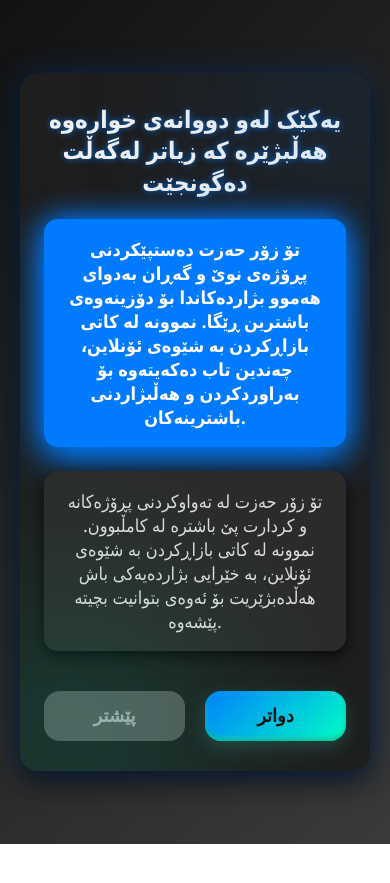
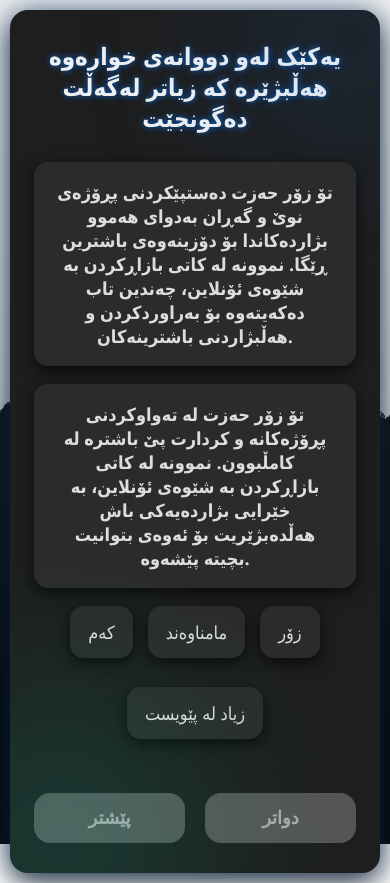
Before and after one commit to Legend999999/Mbti313, a plain HTML site: page mbti/index.html in a window 390 px wide. Both pictures are taken after a click on the element 195 px from the left and 338 px from the top of the page. Before the commit the page ends 844 px from the top, so only its background shows below. Drawn offline with Linux system fonts and the light colour scheme.

Commit message:
Add files via upload

```diff
--- a/mbti/index.html
+++ b/mbti/index.html
@@ -1,16 +1,24 @@
 <!DOCTYPE html>
 <html lang="en">
-  <link href="https://fonts.googleapis.com/css2?family=Noto+Sans+Arabic&display=swap" rel="stylesheet" />
+  <head>
+    <meta charset="UTF-8" />
+    <title>تاقیکردنەوەی MBTI</title>
+    <link href="https://fonts.googleapis.com/css2?family=Noto+Sans+Arabic&display=swap" rel="stylesheet" />
+    <link rel="stylesheet" href="style.css" />
+    <meta name="viewport" content="width=device-width, initial-scale=1.0">
 
-<head>
-  <meta charset="UTF-8" />
-  <title>تاقیکردنەوەی MBTI</title>
-  <link rel="stylesheet" href="style.css" />
-</head>
+  </head>
 <body>
   <div class="container">
     <div id="question-text"></div>
+
+    <!-- Choices -->
     <div id="choices-container"></div>
+
+    <!-- Scale buttons -->
+    <div id="scale-container"></div>
+
+    <!-- Navigation -->
     <div class="navigation">
       <button id="prev-btn">پێشتر</button>
       <button id="next-btn">دواتر</button>
--- a/mbti/questions.js
+++ b/mbti/questions.js
@@ -7,7 +7,10 @@ const mbtiQuestions = [
 
       "تۆ زۆر حەزت لە تەواوکردنی پڕۆژەکانە و کردارت پێ باشترە لە کامڵبوون. نموونە لە کاتی بازاڕکردن بە شێوەی ئۆنلاین، بە خێرایی بژاردەیەکی باش هەڵدەبژێریت بۆ ئەوەی بتوانیت بچیتە پێشەوە."
     ],
-    functions: ["Ti", "Te"]
+functions: [
+  { name: "Ti", scale: [0, 1, 2, 3] },  // low → super high
+  { name: "Te", scale: [0, 1, 2, 3] }
+]
   },
 
 
@@ -19,7 +22,10 @@ const mbtiQuestions = [
       "بیرۆکەکانت بۆ دواتر پاشەکەوت دەکەیت و حەز دەکەیت بزانیت شتەکان چۆن کاردەکەن. نموونە بۆ ڕووداوێک، بیرۆکە و ئەزموونەکانی ڕابردوو بەکاردەهێنیت بۆ ئەوەی باشتر بێت.",
 "تۆ باشیت لە پلاندانان و مامەڵەکردن لەگەڵ کێشەکان. نموونە لە تیمی بۆنەیەکدا، تۆ بەرپرسیارێتی بڕیاردان لەسەر بابەتەکە دەگریتە ئەستۆ، تەنانەت ئەگەر هەندێک کەسیش دڵتەنگ بکات."
     ],
-    functions: ["Ti", "Te"]
+functions: [
+  { name: "Ti", scale: [0, 1, 2, 3] },  // low → super high
+  { name: "Te", scale: [0, 1, 2, 3] }
+]
   },
 
 
@@ -32,7 +38,10 @@ const mbtiQuestions = [
       "تۆ حەز دەکەیت کۆنتڕۆڵککەر بیت و ناتەوێت زۆر بۆچوون خاوت بکاتەوە. نموونە: کاتێک کات لە پرۆژەیەکی گروپیدا شتێک کەم بوو، بڕیاری خێرا ئەدەیت بۆ ئەوەی لە کاتی خۆیدا تەواوی بکەیت.",
       "چێژ لە دۆزینەوەی جیاوازییەکان و ڕیزکردنی شتەکان بە شێوەیەک وەردەگریت. نموونە تۆ حەزت لە تاقیکردنەوەی تام و چێژە قاوە یان شەراب و گروپکردنیان بەپێی تایبەتمەندییە هاوبەشەکانیان."
     ],
-    functions: ["Ti", "Te"]
+  functions: [
+  { name: "Ti", scale: [0, 1, 2, 3] },  // low → super high
+  { name: "Te", scale: [0, 1, 2, 3] }
+]
   },
 
 
@@ -47,7 +56,10 @@ const mbtiQuestions = [
 
       "تۆ ئەنجامێکت دەوێت کە بە باشی کار بکات بەبێ ئەوەی سەرنجت لەسەر هەموو وردەکارییەکان بێت. نموونە کاتێک هاوکارێک ڕاپۆرتێکت پێدەدات، زۆرترین گرنگی بە ئەنجامی کۆتاییەکان و ئەگەر چیرۆکێکی دروست بگێڕنەوە."
     ],
-    functions: ["Ti", "Te"]
+functions: [
+  { name: "Ti", scale: [0, 1, 2, 3] },  // low → super high
+  { name: "Te", scale: [0, 1, 2, 3] }
+]
   },
 
 
@@ -61,7 +73,10 @@ const mbtiQuestions = [
 
       "تۆ شتێکت دەوێت کە بە باشی کار بکات و سەرنجت لەسەر ئەنجامەکە بێت نەک هەموو هەنگاوەکان. نموونە کاتێک هاوکارێک ڕاپۆرتێکت پێدەدات، بە شێوەیەکی سەرەکی پشکنین دەکەیت کە ئایا ژمارەکان ئەو چیرۆکە دەگێڕنەوە کە تۆ دەتەوێت."
     ],
-    functions: ["Ti", "Te"]
+functions: [
+  { name: "Ti", scale: [0, 1, 2, 3] },  // low → super high
+  { name: "Te", scale: [0, 1, 2, 3] }
+]
   },
 
 
@@ -73,7 +88,10 @@ const mbtiQuestions = [
       "تۆ بڕیار دەدەیت کە چی ڕاستە یان هەڵەیە بە پشتبەستن بە هەست و بەهاکانی خۆت، نەک ئەوەی زۆربەی خەڵک بیری لێدەکەنەوە.  \n نموونە: تۆ لەبری یاساکانی کۆمەڵگا یاساکانی خۆت جێبەجێ دەکەیت.",
       "تۆ بە یاساکانی کۆمەڵگا حوکم لەسەر ڕاست و هەڵە ئەکەیت.\n  نموونە تێبینی دەکەیت کاتێک کەسێک ڕەوشت یان ئاداب دەشکێنێت، تەنانەت ئەگەر لەگەڵ هەموو یاساکاندا هاوڕا نەبیت."
     ],
-    functions: ["Fi", "Fe"]
+functions: [
+  { name: "Fi", scale: [0, 1, 2, 3] },  // low → super high
+  { name: "Fe", scale: [0, 1, 2, 3] }
+]
   },
 
 
@@ -84,7 +102,10 @@ const mbtiQuestions = [
       "تۆ نرخی ڕاستگۆیی لا گرنگە و ڕقت لە هەر شتێکی ساختەیە. \n نموونە تۆ تێناگەیت بۆچی مرۆڤەکان ئەخلاقەکانیان دەگۆڕن، وەک درۆکردن تەنها بۆ ئەوەی وا لە کەسێک بکات هەست بە باشتربوون بکات.",
       "تۆ گرنگی بە هەستی کەسانی تر دەدەیت و هەوڵدەدەیت ئاسوودەیان بکەیت.\n  نموونە تۆ لەبارەی خۆتەوە کراوەیت و هەندێک جار ڕەفتارەکانت دەگۆڕیت بۆ ئەوەی یارمەتی گروپەکە بدەیت هەست بە باشی بکات."
     ],
-    functions: ["Fi", "Fe"]
+ functions: [
+  { name: "Fi", scale: [0, 1, 2, 3] },  // low → super high
+  { name: "Fe", scale: [0, 1, 2, 3] }
+]
   },
 
 
@@ -99,7 +120,10 @@ const mbtiQuestions = [
       "هەستی گروپی ناڕەحەتت دەکات چونکە تەنها مامەڵە لەگەڵ هەستەکانی خۆت دەکەیت. نموونە: تۆ حەزت لە دانیشتن نییە لە بازنەیەکدا کە خەڵک شتە کەسییەکانیان تێدا هاوبەشە و پشتگیری بەدەست بهێنن.",
       "تۆ گروپەکە بە ئارامی دەهێڵیتەوە بە یارمەتیدانی خەڵک بۆ ڕازیبوون. نموونە کاتێک کەسانی تر شەڕ دەکەن هەوڵدەدەیت یارمەتیان بدەیت پێکەوە بژین."
     ],
-    functions: ["Fi", "Fe"]
+functions: [
+  { name: "Fi", scale: [0, 1, 2, 3] },  // low → super high
+  { name: "Fe", scale: [0, 1, 2, 3] }
+]
   },
 
 
@@ -111,7 +135,10 @@ const mbtiQuestions = [
       "تۆ سەرنجت لەسەر ئەوە دەبێت کە چی ڕاستە و شتەکان چۆن دەبن. نموونە حەزت لە باسکردنە لەوەی کە کۆمەڵگا دەبێت چ شتێک پەیڕەو بکات.",
       "تۆ زیاتر بە هەستەکانت بڕیاڕ لەسەر دۆخەکان دەدەیت نەک ڕاستییەکان. نموونەی ئامۆژگاری لە کەسانی تر زۆرجار ناگونجێت چونکە دۆخەکەت هەست بە جیاوازە."
     ],
-    functions: ["Fi", "Fe"]
+functions: [
+  { name: "Fi", scale: [0, 1, 2, 3] },  // low → super high
+  { name: "Fe", scale: [0, 1, 2, 3] }
+]
   },
 
 
@@ -125,7 +152,10 @@ const mbtiQuestions = [
       "تێبینی ئەوە دەکەیت کە چۆن شتەکان هەستت پێدەکەن و هەستەکانت لە ڕێگەی هونەر یان ئەزموونەکانەوە دەردەبڕیت. نموونە تۆ لە نزیکەوە گرنگی بەو شتانە دەدەیت کە خەڵک و ڕووداوەکان کاریگەرییان لەسەر باری دەروونیت هەیە و بە شێوازی داهێنەرانە نیشانی دەدەیت.",
       "سەرنجی هەستی کەسانی تر دەدەیت و هەوڵدەدەیت یارمەتیان بدەیت. نموونە هەست بە پەیوەندیەک ئەکەیت لەگەڵ کەسانی تردا چونکە هەستەکانیان کاریگەری لەسەرت هەیە."
     ],
-    functions: ["Fi", "Fe"]
+functions: [
+  { name: "Fi", scale: [0, 1, 2, 3] },  // low → super high
+  { name: "Fe", scale: [0, 1, 2, 3] }
+]
   },
 
 
@@ -136,7 +166,10 @@ const mbtiQuestions = [
       "تۆ دۆخی ئێستات بەراورد دەکەیت بە ئەزموونەکانی ڕابردوو و ئەوەی هەست بە ئاسایی دەکەیت. نموونە لە گەشتێکدا، تێبینی ئەوە دەکەیت کە چی جیاوازە یان کە سەختیەکی ترت بیردەخاتەوە.",
       "تۆ سەرنجت لەسەر ئەو شتانەیە کە لە ئێستادا لە دەوروبەرت ڕوودەدەن و بە هەستەکانت سەرنجی وردەکارییەکان دەدەن. نموونە لە کاتی گەشتێکدا، دەتەوێت دەست لە دارەکان بدەیت، بۆنی گوڵ بکەیت و هەست بە خۆر بکەیت لەسەر پێستت."
     ],
-    functions: ["Si", "Se"]
+ functions: [
+  { name: "Si", scale: [0, 1, 2, 3] },  // low → super high
+  { name: "Se", scale: [0, 1, 2, 3] }
+]
   },
 
 
@@ -148,7 +181,10 @@ const mbtiQuestions = [
       "تۆ جیهان وەک خۆی دەبینیت بەبێ ئەوەی بۆچوونی خۆت زیاد بکەیت. نموونە چێژ لە ئامادەبوونی تەواو و ڕەفتارکردنی سروشتی و هەستکردن بە هەموو شتێک لە دەوروبەرت وەردەگریت.",
       "تۆ بە پشتبەستن بە ئەزموونەکانی ڕابردووت لە شتە نوێیەکان تێدەگەیت. نموونە تۆ بە وریاییەوە بەرەو ئامانجەکەت دەڕۆیت، ئەوەی دەیبینیت بەراورد دەکەیت بەو شتانەی کە پێشتر زانیوتە."
     ],
-    functions: ["Si", "Se"]
+functions: [
+  { name: "Si", scale: [0, 1, 2, 3] },  // low → super high
+  { name: "Se", scale: [0, 1, 2, 3] }
+]
   },
 
 
@@ -160,7 +196,10 @@ const mbtiQuestions = [
       "حەزت لە پاراستنی نەریتەکانە و شتە ئاشناکانت پێ باشترە. شتە نوێیەکان کاتیان دەوێت تا قبوڵیان بکەیت. نموونە زۆرجار بلوزێکی دڵخوازت لەبەر دەکەیت یان ژەمێکی دڵخوازت دەخۆیت و لەوانەیە هێواش هێواش دەست بکەیت بە حەزکردن لە خواردنە نوێیەکان ئەگەر زیاتر تاقییان بکەیتەوە.",
       "سەرنجی شتە ڕاستەقینەکانی دەوروبەرت دەدەیت وەک دیمەن و بۆن و ڕەوتەکان. نموونە بۆنی نوێی هاوکارەکەت یان ئەو پێڵاوە بەناوبانگانەی کە هەمووان لەبەریان کردووە دەبینیت."
     ],
-    functions: ["Si", "Se"]
+functions: [
+  { name: "Si", scale: [0, 1, 2, 3] },  // low → super high
+  { name: "Se", scale: [0, 1, 2, 3] }
+]
   },
 
 
@@ -173,7 +212,10 @@ const mbtiQuestions = [
       "تۆ زۆر ئاگاداری نیشانەکانی جەستەت وەک ئازار و برسێتی و تینوێتی. نموونە دەتوانیت بە ڕوونی باسی ئەوە بکەیت کە جەستەت چۆن هەست دەکات لە کاتی هەستەکاندا، وەک دڵێکی خێرا یان پێستی چرچ و لۆچ.",
       "چێژ لە جوانی و هەستی جەستەیی نوێ وەردەگریت. نموونە هەست بە وروژاندن دەکەیت بەهۆی ئەدرنالین لە وەرزشەوە یان هەستکردن بە قوماشێکی ناوازە."
     ],
-    functions: ["Si", "Se"]
+ functions: [
+  { name: "Si", scale: [0, 1, 2, 3] },  // low → super high
+  { name: "Se", scale: [0, 1, 2, 3] }
+]
   },
 
 
@@ -187,7 +229,11 @@ const mbtiQuestions = [
       "بە بەراوردکردنی زانیاری نوێ لەگەڵ ئەزموون و ڕۆتینەکانی ڕابردووت فێردەبیت. نموونە تۆ پێت باشە پێش ئەوەی کار بکەیت پلانی ورد دابنێیت.",
       "زۆرجار چاوەڕێی یارمەتی کەسێک دەکەیت بۆ ئەوەی هەنگاو بنێیت. نموونە هەست دەکەیت گیرت خواردووە تا شتێک یان کەسێک پاڵت پێدەنێت بۆ دەستپێکردن."
     ],
-    functions: ["Si", "Se"]
+functions: [
+  { name: "Si", scale: [0, 1, 2, 3] },  // low → super high
+  { name: "Se", scale: [0, 1, 2, 3] }
+]
+
   },
 
 
@@ -199,7 +245,11 @@ const mbtiQuestions = [
       "حەز دەکەیت خێرا بڕیار بدەیت و دەست بە کارەکەت بکەیت. ڕوانگەی جیاواز دەبینیت و تێبینی هەست دەکەیت. نموونە تۆ خێرا دەست پێدەکەیت بەڵام هەندێک جار هەڵیدەبژێریت بەبێ ئەوەی بیر لە هەموو بژاردەکان بکەیتەوە.",
       "تۆ بیرێکی کراوەیت و حەزت لە ڕۆتین نییە. پێویستت بە وروژاندنی دەروونییە. نموونە تۆ زیاتر چێژ لە فێربوون لە کەسانی تر و بیستنی بیرۆکەی نوێ و گفتوگۆی قووڵ وەردەگریت لەوەی تەنها لە دەوروبەری خەڵکدا بیت."
     ],
-    functions: ["Ni", "Ne"]
+functions: [
+  { name: "Ni", scale: [0, 1, 2, 3] },  // low → super high
+  { name: "Ne", scale: [0, 1, 2, 3] }
+]
+
   },
 
 
@@ -212,7 +262,11 @@ const mbtiQuestions = [
       "تۆ سەرنجت لەسەر چەند بابەتێکە و بیرۆکەکان بە یەک بابەتی ڕوون دەیبەستیتەوە. نموونە تۆ بیر لە ئەگەرەکان دەکەیتەوە لە مێشکتدا و بیرۆکەکەت تەنها کاتێک هاوبەش دەکەیت کە ئامادەیە.",
       "خولیای زۆرت هەیە و حەزت لە گەڕان بەدوای بابەتی جیاوازدایە. نموونە تۆ بە زۆر بەرز بیردەکەیتەوە بۆ ئەوەی بیرۆکەکان بکۆڵیتەوە و بزانیت هەستت چۆنە بەرامبەریان."
     ],
-    functions: ["Ni", "Ne"]
+functions: [
+  { name: "Ni", scale: [0, 1, 2, 3] },  // low → super high
+  { name: "Ne", scale: [0, 1, 2, 3] }
+]
+
   },
 
 
@@ -228,7 +282,11 @@ const mbtiQuestions = [
       "تۆ سەرنجت لەسەر ئامانجەکانت دەبێت و لە ناخەوە دەگەڕێیت بۆ بیرۆکەکان بۆ ئەوەی بگەیتە ئەو ئامانجانە. نموونە زۆرجار سەردانی هەمان بیرۆکەکان دەکەیتەوە، لە گۆشەنیگای جیاوازەوە پاڵاوتیان دەکەیتەوە.",
       "ڕاستییەکان لە جیهانەوە کۆدەکەیتەوە و دەیانبەستیتەوە بە بیرۆکەی نوێ. نموونە داهاتووتان پێشبینی نەکراوە چونکە زۆرجار بەرژەوەندییەکانت دەگۆڕێن."
     ],
-    functions: ["Ni", "Ne"]
+functions: [
+  { name: "Ni", scale: [0, 1, 2, 3] },  // low → super high
+  { name: "Ne", scale: [0, 1, 2, 3] }
+]
+
   },
 
 
@@ -247,7 +305,11 @@ const mbtiQuestions = [
     "تۆ سەرنجت لەسەر چەند بیرۆکەیەکی بەهێزە و باقیەکەی پشتگوێ دەخەیت. نموونە تۆ سەرقاڵکردنەکان دوور ئەکەویتەوە بۆ ئەوەی باشترین بیرۆکەکان دروست بکەیت.",
     "حەزت لە هەبوونی بیرۆکەی زۆرە بەڵام بەزەحمەت یەکێکیان هەڵبژێریت. نموونە مێشکت بەردەوام بیرۆکەکان لە هەموو ئاراستەکاندا گەشە دەکات."
   ],
-  functions: ["Ni", "Ne"]
+functions: [
+  { name: "Ni", scale: [0, 1, 2, 3] },  // low → super high
+  { name: "Ne", scale: [0, 1, 2, 3] }
+]
+
 },
 
 
@@ -262,8 +324,38 @@ const mbtiQuestions = [
       "مێشکت کاتێک کاردەکات، دەبێتە هۆی ساتەکانی کتوپڕی بڵێیت ئەها. نموونە زۆرجار باشترین بیرۆکەکانت دوای ماوەیەک دەردەکەون.",
       "مێشکت بە بیرۆکە چالاک دەبێت، شتەکان باشتر دەبن و پەیوەندی شاراوە دەدۆزێتەوە. نموونە باشترین بیرۆکەکانت دروست دەکەیت بە قسەکردنی چالاکانە، وێنەکێشان، یان کارکردن لەگەڵ کەسانی تر."
     ],
-    functions: ["Ni", "Ne"]
+functions: [
+  { name: "Ni", scale: [0, 1, 2, 3] },  // low → super high
+  { name: "Ne", scale: [0, 1, 2, 3] }
+]
+
   },
+
+
+
+
+
+
+
+
+
+
+
+
+
+
+
+
+
+
+
+
+
+
+
+
+
+
 
 
 
--- a/mbti/script.js
+++ b/mbti/script.js
@@ -2,43 +2,84 @@ const questionText = document.getElementById("question-text");
 const choicesContainer = document.getElementById("choices-container");
 const nextBtn = document.getElementById("next-btn");
 const prevBtn = document.getElementById("prev-btn");
+const scaleContainer = document.getElementById("scale-container");
+const scaleLevels = ["کەم", "مامناوەند", "زۆر", "زیاد لە پێویست"];
 
 let currentIndex = 0;
 const answers = new Array(mbtiQuestions.length).fill(null);
+const functionScores = { Ti: 0, Te: 0, Fi: 0, Fe: 0, Ni: 0, Ne: 0, Si: 0, Se: 0 };
 
+// Render the scale buttons
+function renderScale(func, callback) {
+  scaleContainer.innerHTML = "";
+  scaleLevels.forEach((level, idx) => {
+    const btn = document.createElement("div");
+    btn.className = "scale-btn";
+    btn.textContent = level;
+    btn.onclick = () => {
+      // mark selected visually
+      scaleContainer.querySelectorAll(".scale-btn").forEach(b => b.classList.remove("selected"));
+      btn.classList.add("selected");
+      callback(idx); // send value back (0=کەم , 1=مامناوەند , 2=زۆر, 3=زیاتر لە زۆر)
+    };
+    scaleContainer.appendChild(btn);
+  });
+}
+
+// Render current question and choices
 function renderQuestion() {
   const q = mbtiQuestions[currentIndex];
   questionText.textContent = q.question;
 
   choicesContainer.innerHTML = "";
+  scaleContainer.innerHTML = ""; // clear scale until a choice is clicked
+
   q.options.forEach((opt, idx) => {
     const btn = document.createElement("div");
     btn.className = "choice-btn";
     btn.textContent = opt;
-    if (answers[currentIndex] === idx) btn.classList.add("selected");
+
+    if (answers[currentIndex] && answers[currentIndex].choiceIdx === idx) {
+      btn.classList.add("selected");
+      if (answers[currentIndex].scaleValue != null) {
+        renderScale(q.functions[idx], () => {}); // keep scale visible if already chosen
+      }
+    }
+
     btn.onclick = () => {
-      answers[currentIndex] = idx;
-      updateSelection();
-      nextBtn.disabled = false;
+      // When a choice is clicked, show scale buttons
+      renderScale(q.functions[idx], (scaleValue) => {
+        // Record the choice + scale value
+        answers[currentIndex] = { choiceIdx: idx, scaleValue: scaleValue };
+        functionScores[q.functions[idx]] += scaleValue; // add scale score
+        updateSelection();
+        nextBtn.disabled = false;
+      });
     };
+
     choicesContainer.appendChild(btn);
   });
 
   prevBtn.disabled = currentIndex === 0;
   nextBtn.textContent = currentIndex === mbtiQuestions.length - 1 ? "کۆتایی" : "دواتر";
-  nextBtn.disabled = answers[currentIndex] === null;
+  nextBtn.disabled = !answers[currentIndex] || answers[currentIndex].scaleValue == null;
 }
 
+// Highlight selected choice
 function updateSelection() {
   const buttons = choicesContainer.querySelectorAll(".choice-btn");
   buttons.forEach((btn, idx) => {
-    btn.classList.toggle("selected", answers[currentIndex] === idx);
+    btn.classList.toggle(
+      "selected",
+      answers[currentIndex] && answers[currentIndex].choiceIdx === idx
+    );
   });
 }
 
+// Navigation
 nextBtn.onclick = () => {
-  if (answers[currentIndex] === null) {
-    alert("Please select one option.");
+  if (!answers[currentIndex] || answers[currentIndex].scaleValue == null) {
+    alert("Please select a choice and scale level.");
     return;
   }
 
@@ -57,26 +98,15 @@ prevBtn.onclick = () => {
   }
 };
 
+// Calculate MBTI type
 function calculateResult() {
-  const functionScores = { Ti: 0, Te: 0, Fi: 0, Fe: 0, Ni: 0, Ne: 0, Si: 0, Se: 0 };
-
-  // Weighted scoring: later questions count more (optional)
-  answers.forEach((choiceIdx, qIdx) => {
-    const func = mbtiQuestions[qIdx].functions[choiceIdx];
-    if (func) {
-      // Weight by question index (can tweak weight formula)
-      functionScores[func] += 1 + qIdx * 0.1;
-    }
-  });
-
-  // Sort functions by descending score
+  // Sort functions by score
   const sortedFunctions = Object.entries(functionScores)
     .sort((a, b) => b[1] - a[1])
     .map(([fn]) => fn);
 
   const maxRank = sortedFunctions.length;
 
-  // MBTI types mapped to cognitive function stacks
   const mbtiTypes = {
     INTP: ["Ti", "Ne", "Si", "Fe"],
     ISTP: ["Ti", "Se", "Ni", "Fe"],
@@ -99,12 +129,11 @@ function calculateResult() {
   let bestType = null;
   let bestScore = Infinity;
 
-  // Compare each MBTI type to your sorted function ranks
   for (const [type, stack] of Object.entries(mbtiTypes)) {
     let score = 0;
     for (let i = 0; i < stack.length; i++) {
       let rank = sortedFunctions.indexOf(stack[i]);
-      if (rank === -1) rank = maxRank; // Penalize missing functions
+      if (rank === -1) rank = maxRank;
       score += Math.abs(rank - i);
     }
     if (score < bestScore) {
@@ -113,8 +142,8 @@ function calculateResult() {
     }
   }
 
-  // Redirect to results page with MBTI type in query string
   window.location.href = `result.html?type=${bestType}`;
 }
 
+// Initial render
 renderQuestion();
--- a/mbti/style.css
+++ b/mbti/style.css
@@ -7,13 +7,25 @@
 
 body {
   font-family: 'Segoe UI', Tahoma, Geneva, Verdana, sans-serif;
-  background: linear-gradient(135deg, #121212, #3a3a3a);
+  background: url("pexels-joaojesusdesign-925743.jpg") no-repeat center center fixed;
   color: #f0f0f0;
   display: flex;
   justify-content: center;
   align-items: center;
   min-height: 100vh;
-  padding: 20px;
+  padding: 10px;
+
+}
+body {
+  background-size: cover;
+  background-position: 50% 50%; /* desktop default */
+}
+
+
+@media only screen and (max-width: 768px) {
+  body {
+    background-position: 50% 78% !important;
+  }
 }
 
 /* Container with soft shadows and subtle circular background shapes */
@@ -70,12 +82,12 @@ body {
 
 /* Choices styling */
 .choice-btn {
-  font-size: 40px;
+  font-size: 35px;
+  font-weight: bold;
   background: #2b2b2b;
   border-radius: 49px;
   padding: 37px 34px;
   margin-bottom: 28px;
-  font-size: 35px;
   cursor: pointer;
   user-select: none;
   color: #ddd;
@@ -90,7 +102,6 @@ body {
   overflow: hidden;
 }
 
-/* Animate small pulse ring on hover */
 .choice-btn:hover {
   background: #0056d2;
   color: white;
@@ -118,7 +129,7 @@ body {
   margin-top: 40px;
 }
 
-/* Buttons styling */
+/* Navigation buttons styling */
 button {
   width: 500px;
   padding: 34px 45px;
@@ -151,6 +162,51 @@ button:disabled {
   transform: none;
 }
 
+/* Scale buttons styling */
+#scale-container {
+  display: flex;
+  justify-content: center;
+  gap: 15px;
+  flex-wrap: wrap;
+  margin-bottom: 20px;
+}
+
+.scale-btn {
+  font-size: 35px;
+  background: #2b2b2b;
+  border-radius: 49px;
+  padding: 25px 30px;
+  cursor: pointer;
+  user-select: none;
+  color: #ddd;
+  box-shadow: 0 5px 15px rgba(0, 0, 0, 0.7);
+  transition:
+    background-color 0.25s ease,
+    box-shadow 0.25s ease,
+    transform 0.25s ease;
+  text-align: center;
+  white-space: nowrap;
+}
+
+.scale-btn:hover {
+  background: #0056d2;
+  color: white;
+  transform: translateY(-4px);
+  box-shadow:
+    0 0 25px #0056d2,
+    0 10px 30px rgba(0, 0, 0, 0.85);
+}
+
+.scale-btn.selected {
+  background: #007bff;
+  color: white;
+  font-weight: 600;
+  box-shadow:
+    0 0 28px #007bff,
+    0 12px 40px rgba(0, 123, 255, 0.9);
+  transform: translateY(-6px);
+}
+
 /* Responsive adjustments */
 @media (max-width: 720px) {
   .container {
@@ -175,4 +231,11 @@ button:disabled {
     padding: 14px 28px;
     border-radius: 16px;
   }
+
+  .scale-btn {
+    font-size: 18px;
+    padding: 14px 18px;
+    margin-bottom: 14px;
+    border-radius: 14px;
+  }
 }
```
Also changed, not shown: mbti/result.html (+40 -3 lines), mbti/pexels-joaojesusdesign-925743.jpg (added).
